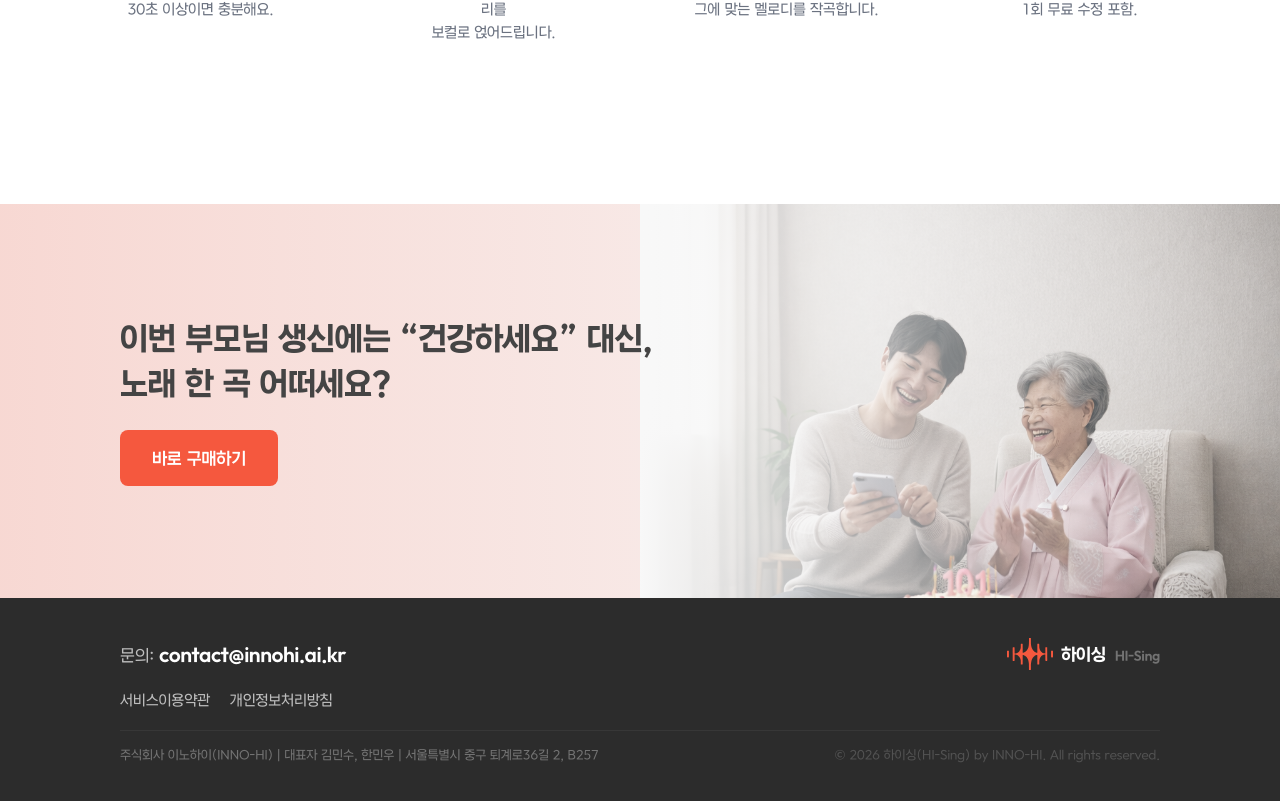
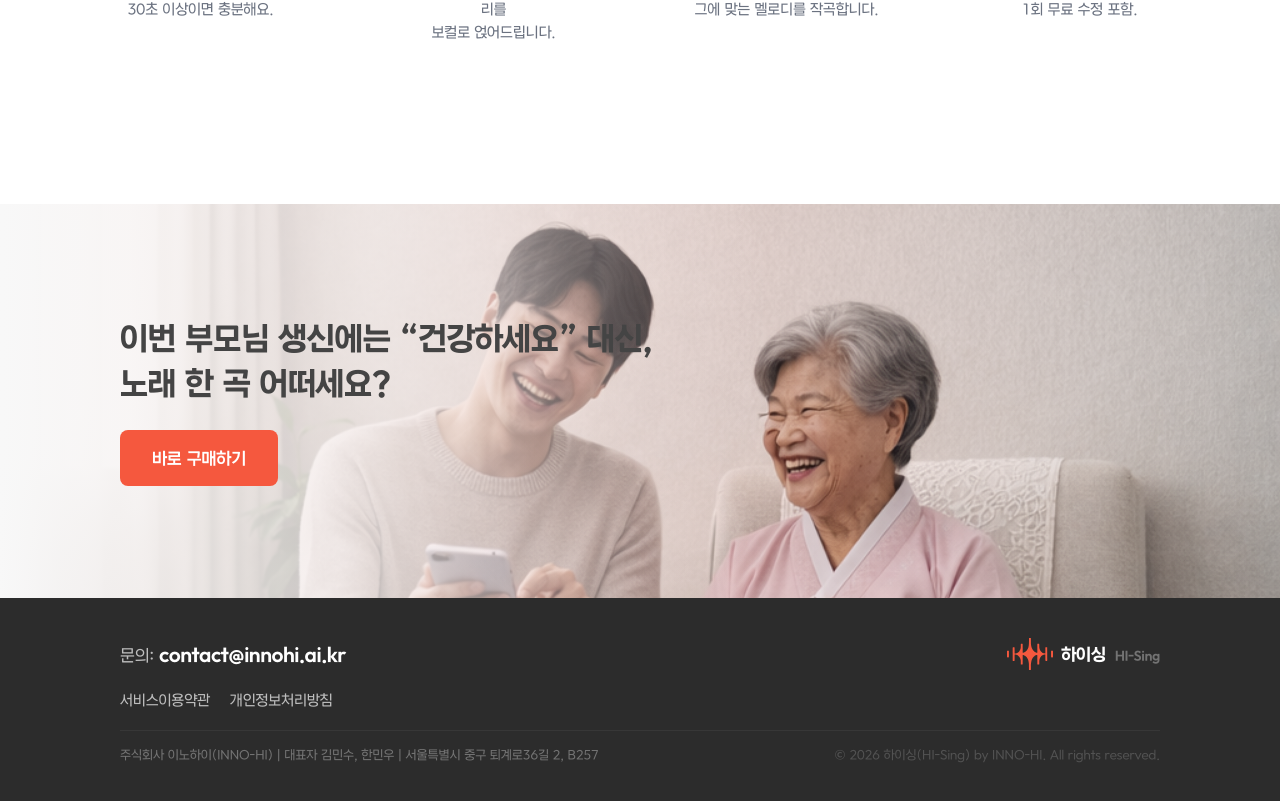
Before and after one commit to INNO-HI/HI-Sing, a Next.js app: page / in a window 1280 px wide. Shown: the part 4620-5421 px from the top of the page. Built offline with nearby package versions, Linux system fonts and the light colour scheme; no server answers; a web font is replaced by a local one.

Commit message:
CTA: 사진 전체 + 위에 primary 20% 필터 그라데이션 + 좌측 텍스트 가독성 페이드

```diff
--- a/src/sections/HomeTab.tsx
+++ b/src/sections/HomeTab.tsx
@@ -599,11 +599,13 @@ export function HomeTab({ onNavigate }: HomeTabProps) {
 
       {/* ═══ 7. CTA ════════════════════════════════════ */}
       <section className="relative py-20 sm:py-28 overflow-hidden bg-neutral-50">
-        {/* 배경: 왼쪽 메인색 20% → 오른쪽 흰색 투명 */}
-        <div className="absolute inset-0" style={{ background: 'linear-gradient(to right, rgba(245,88,62,0.2) 0%, rgba(255,255,255,0) 100%)' }} />
-        <div className="absolute right-0 top-0 bottom-0 w-1/2 hidden sm:block">
-          <img src={`/images/cta-family-new.png`} alt="" className="w-full h-full object-cover" />
-          <div className="absolute inset-0 bg-gradient-to-r from-neutral-50 via-neutral-50/50 to-transparent" />
+        {/* 배경 사진 전체 + 왼쪽 메인색 20% 필터 */}
+        <div className="absolute inset-0 hidden sm:block">
+          <img src={`/images/cta-family-new.png`} alt="" className="w-full h-full object-cover object-right" />
+          {/* 필터: 왼쪽 메인색 20% → 오른쪽 투명 */}
+          <div className="absolute inset-0" style={{ background: 'linear-gradient(to right, rgba(245,88,62,0.2) 0%, rgba(255,255,255,0) 100%)' }} />
+          {/* 좌측 가독성용 페이드 */}
+          <div className="absolute inset-0" style={{ background: 'linear-gradient(to right, #F8F8F8 0%, rgba(248,248,248,0.7) 30%, rgba(248,248,248,0) 60%)' }} />
         </div>
         <div className="relative z-10 max-w-6xl mx-auto px-5 sm:px-8 lg:px-14">
           <FadeIn>
```
